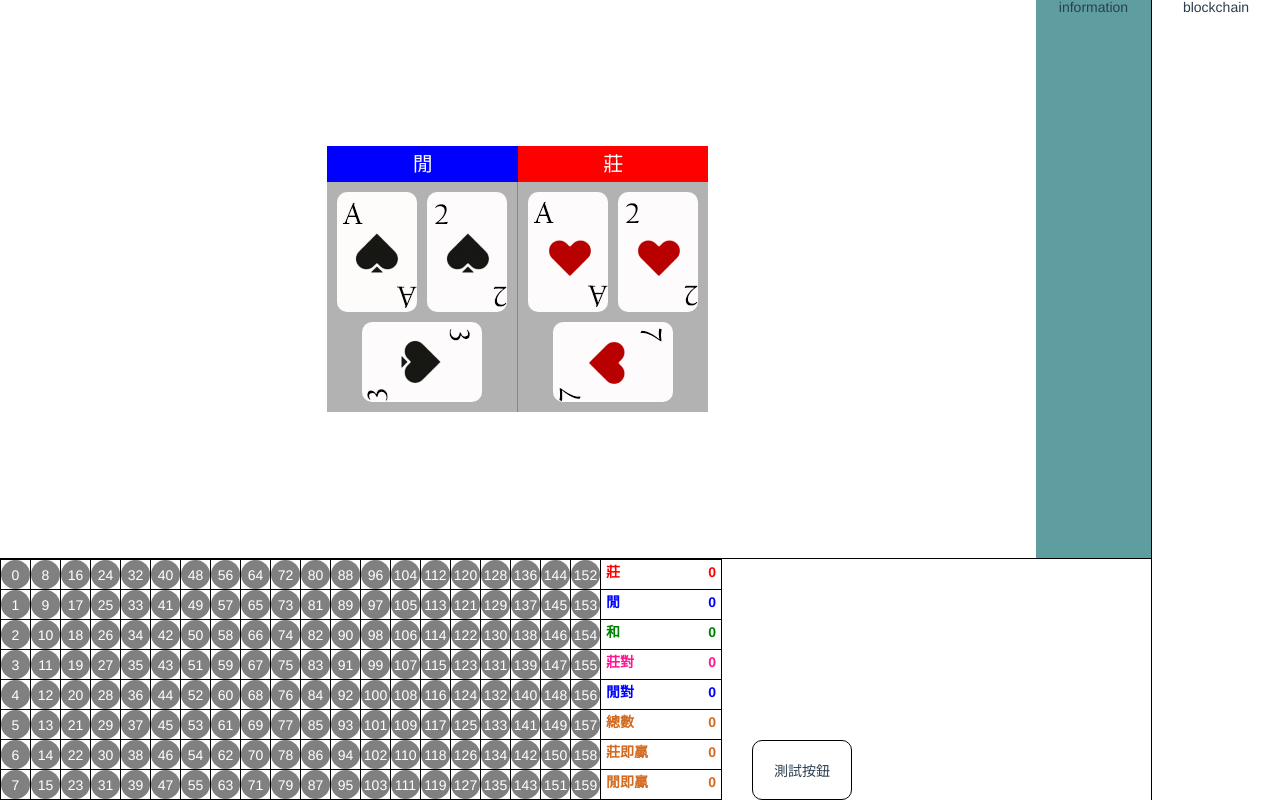
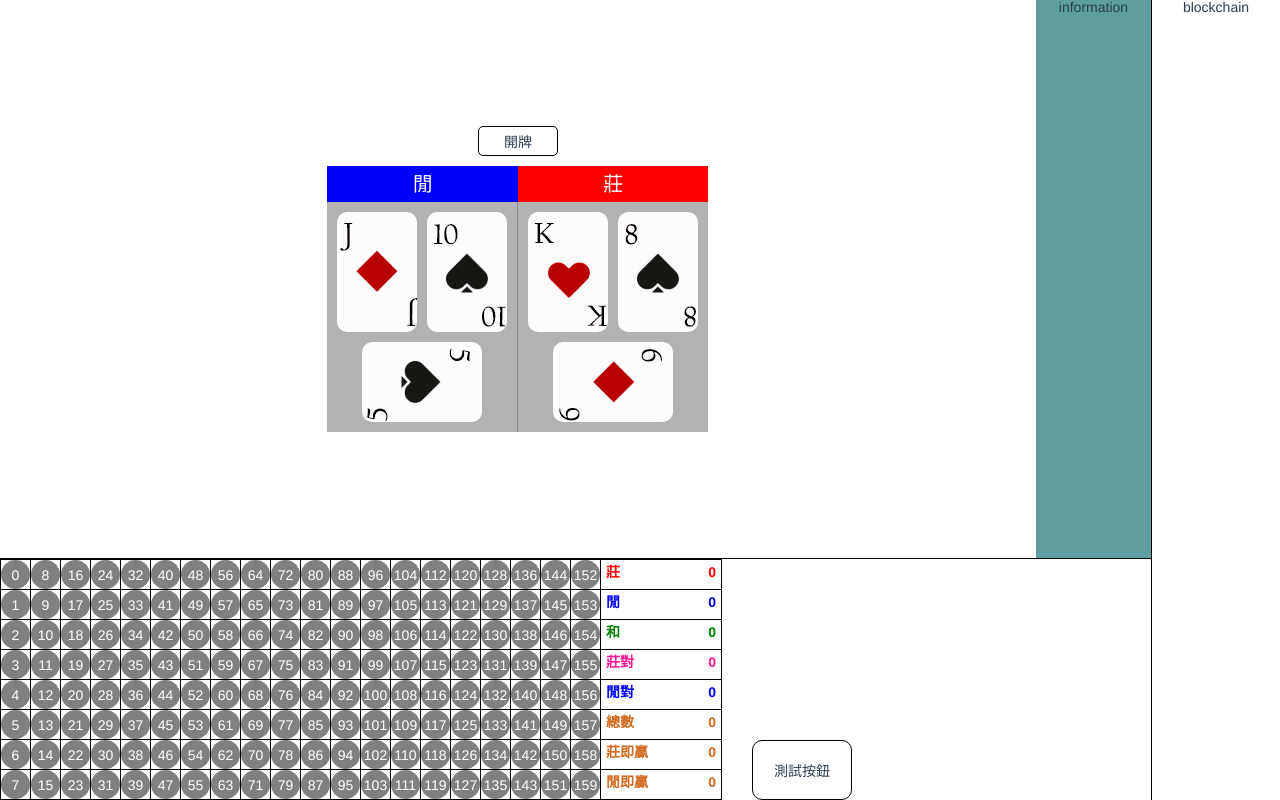
Before and after one commit to martin-frontend/baccarat, a Vue app: page / in a window 1280 px wide. Built offline with nearby package versions, Linux system fonts and the light colour scheme.

Commit message:
新增開牌按鈕功能

```diff
--- a/src/views/open-card/index.vue
+++ b/src/views/open-card/index.vue
@@ -10,6 +10,7 @@
             </div>
         </div> -->
     <div class="content">
+      <button class="btn" @click="init()">開牌</button>
       <div class="title">
         <h1 class="play-title">閒</h1>
         <h1 class="bank-title">莊</h1>
@@ -18,17 +19,17 @@
         <div class="play-content">
           <div class="common-card">
             <div class="card">
-              <div class="face front puker-spade1">
+              <div class="face front" :class="AllCards[play[0]]">
               </div>
             </div>
             <div class="card">
-              <div class="face front puker-spade2">
+              <div class="face front" :class="AllCards[play[1]]">
               </div>
             </div>
           </div>
           <div class="supply-card">
             <div class="card">
-              <div class="face front puker-spade3">
+              <div class="face front" :class="AllCards[play[2]]">
               </div>
             </div>
           </div>
@@ -36,17 +37,17 @@
         <div class="bank-content">
           <div class="common-card">
             <div class="card">
-              <div class="face front puker-heart1">
+              <div class="face front" :class="AllCards[bank[0]]">
               </div>
             </div>
             <div class="card">
-              <div class="face front puker-heart2">
+              <div class="face front" :class="AllCards[bank[1]]">
               </div>
             </div>
           </div>
           <div class="supply-card">
             <div class="card">
-              <div class="face front puker-heart7">
+              <div class="face front" :class="AllCards[bank[2]]">
               </div>
             </div>
           </div>
@@ -60,12 +61,47 @@ export default {
   name: 'OpenCard',
   data() {
     return {
-
+      play: [],
+      bank: [],
+      AllCards: [
+        'puker-spade1', 'puker-spade2', 'puker-spade3', 'puker-spade4', 'puker-spade5', 'puker-spade6', 'puker-spade7', 'puker-spade8', 'puker-spade9', 'puker-spade10', 'puker-spade11', 'puker-spade12', 'puker-spade13',
+        'puker-heart1', 'puker-heart2', 'puker-heart3', 'puker-heart4', 'puker-heart5', 'puker-heart6', 'puker-heart7', 'puker-heart8', 'puker-heart9', 'puker-heart10', 'puker-heart11', 'puker-heart12', 'puker-heart13',
+        'puker-diamond1', 'puker-diamond2', 'puker-diamond3', 'puker-diamond4', 'puker-diamond5', 'puker-diamond6', 'puker-diamond7', 'puker-diamond8', 'puker-diamond9', 'puker-diamond10', 'puker-diamond11', 'puker-diamond12', 'puker-diamond13',
+        'puker-club1', 'puker-club2', 'puker-club3', 'puker-club4', 'puker-club5', 'puker-club6', 'puker-club7', 'puker-club8', 'puker-club9', 'puker-club10', 'puker-club11', 'puker-club12', 'puker-club13'
+      ]
+    }
+  },
+  mounted() {
+    this.init()
+  },
+  methods: {
+    init() {
+      const randomArr = this.randomData()
+      this.play = randomArr.slice(0, 3)
+      this.bank = randomArr.slice(3, 6)
+    },
+    randomData() {
+      const arr = []
+      for (let i = 0; i < 52; i++) { // 一個從0到100的陣列
+        arr.push(i)
+      }
+      arr.sort(function() { // 隨機打亂這個陣列
+        return Math.random() - 0.5
+      })
+      arr.length = 6 // 改寫長度
+      return arr
     }
   }
 }
 </script>
 <style lang="scss" scoped>
+.btn {
+  width: 80px;
+  height: 30px;
+  border: 1px solid #000;
+  border-radius: 5px;
+  margin-bottom: 10px;
+}
 .open-card {
     width: 90%;
     display: flex;
```
